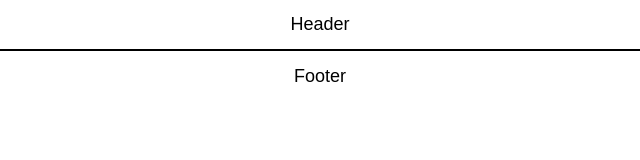
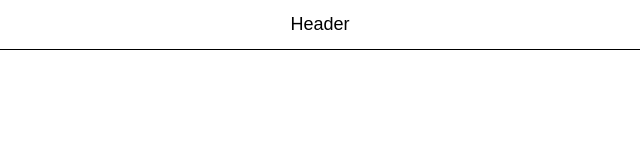
Before and after one commit to ooloo-io/github-flow-Dominik2411, a website: page src/index.html in a window 1280 px wide. Shown: the whole page, without its empty margins (320-960 px from the left). Drawn offline with nearby package versions, Linux system fonts and the light colour scheme.

```diff
--- a/src/index.html
+++ b/src/index.html
@@ -17,8 +17,5 @@
     Header
 
   </header>
-  <footer class="footer">
-    Footer
-  </footer>
 </body>
 </html>
--- a/src/styles.css
+++ b/src/styles.css
@@ -10,11 +10,3 @@
   align-items: center;
   border-bottom: 1px solid black;
 }
-
-.footer {
-  height: 50px;
-  display: flex;
-  justify-content: center;
-  align-items: center;
-  border-top: 1px solid black;
-}
```
